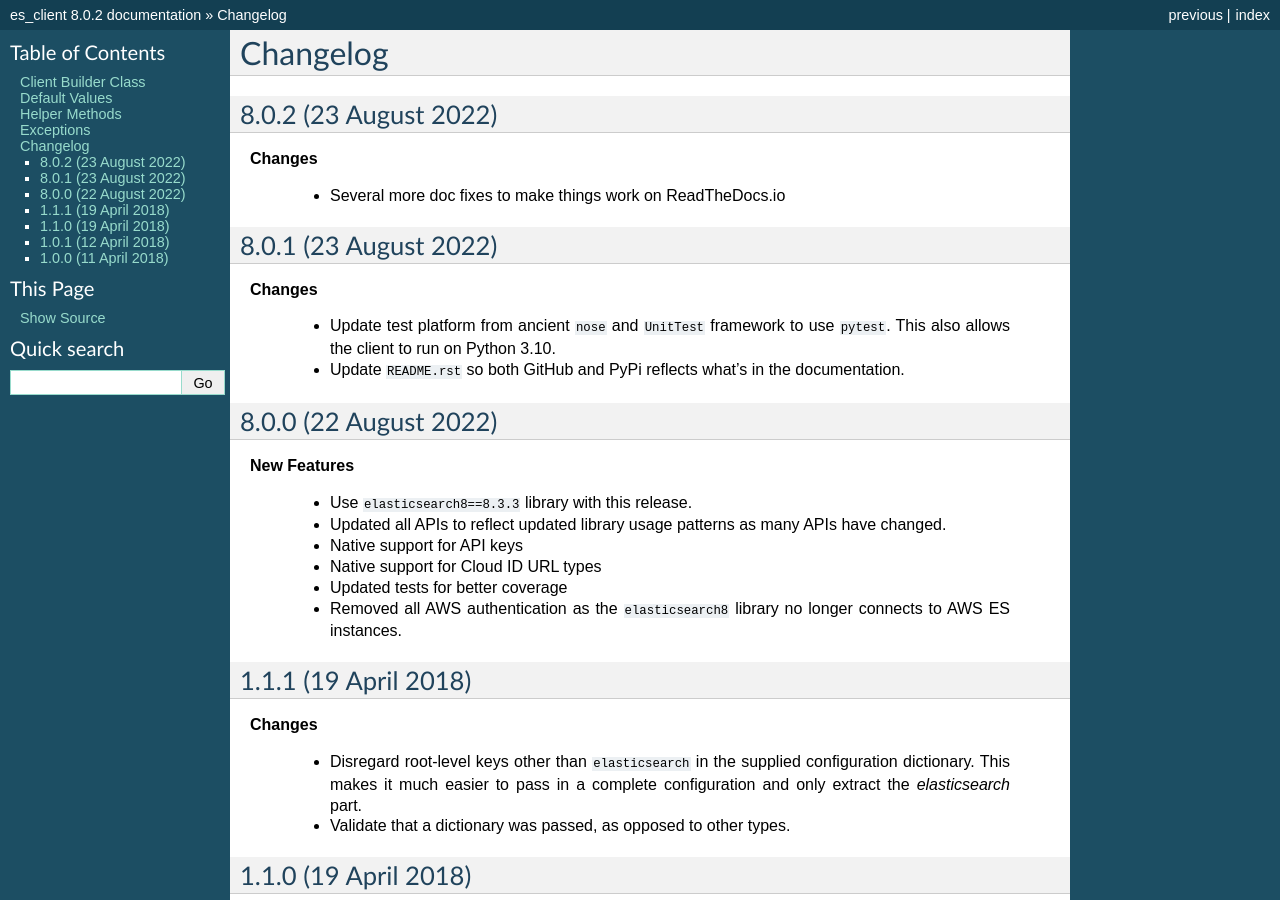
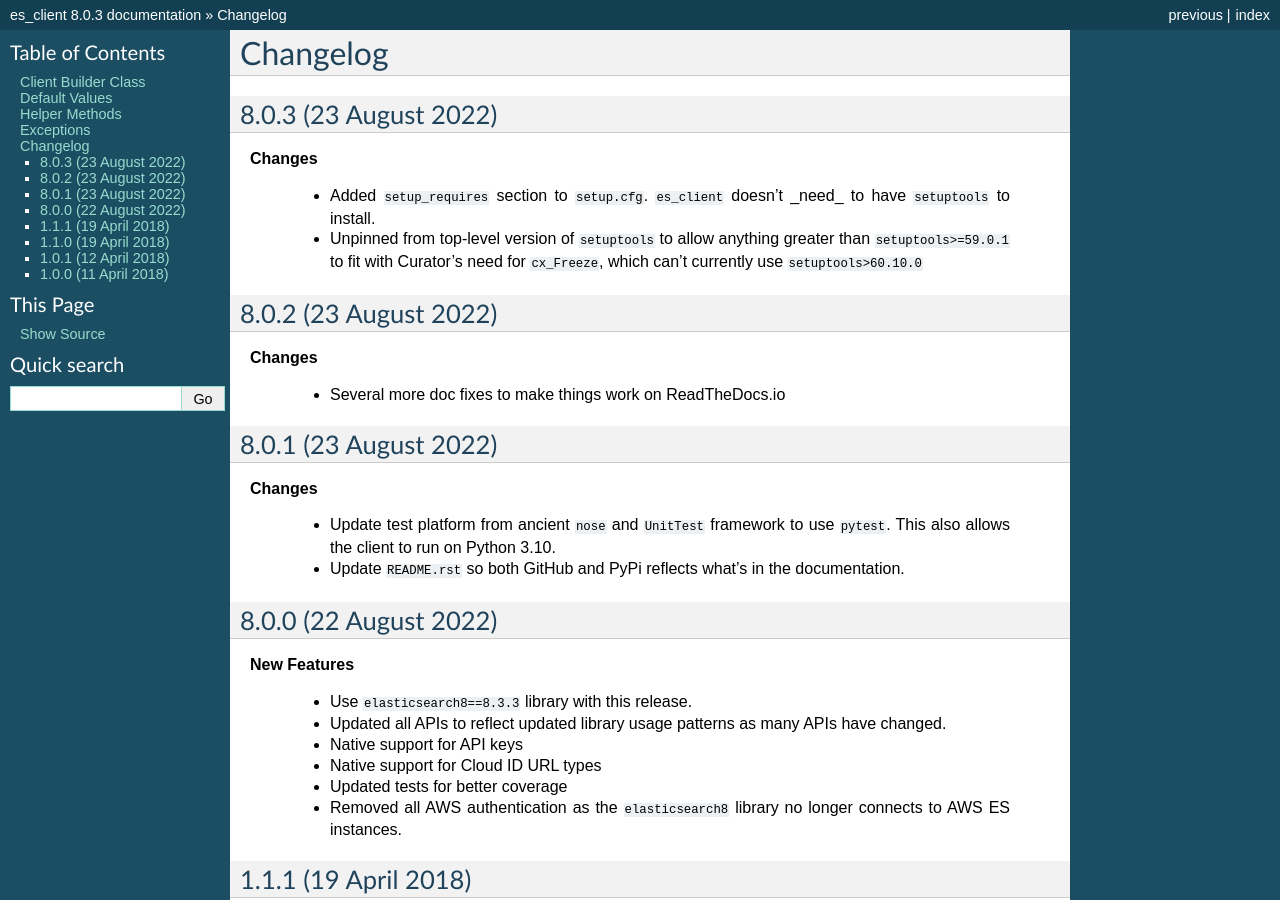
Before and after one commit to untergeek/es_client, a Sphinx documentation site: the page built from docs/Changelog.rst, in a window 1280 px wide and 900 px high. Built offline with Sphinx 7.4.7, drawn with Linux system fonts in a browser that asks for light colours; some of the changed text lies outside the part shown.

Commit message:
Release prep for version 8.0.3

```diff
--- a/docs/Changelog.rst
+++ b/docs/Changelog.rst
@@ -2,6 +2,17 @@
 
 Changelog
 =========
+
+8.0.3 (23 August 2022)
+----------------------
+
+**Changes**
+
+  * Added ``setup_requires`` section to ``setup.cfg``. ``es_client`` doesn't
+    _need_ to have ``setuptools`` to install.
+  * Unpinned from top-level version of ``setuptools`` to allow anything
+    greater than ``setuptools>=59.0.1`` to fit with Curator's need for
+    ``cx_Freeze``, which can't currently use ``setuptools>60.10.0``
 
 8.0.2 (23 August 2022)
 ----------------------
--- a/es_client/version.py
+++ b/es_client/version.py
@@ -1 +1 @@
-__version__ = '8.0.2'
+__version__ = '8.0.3'
```
Also changed, not shown: setup.cfg (+7 -1 lines).
